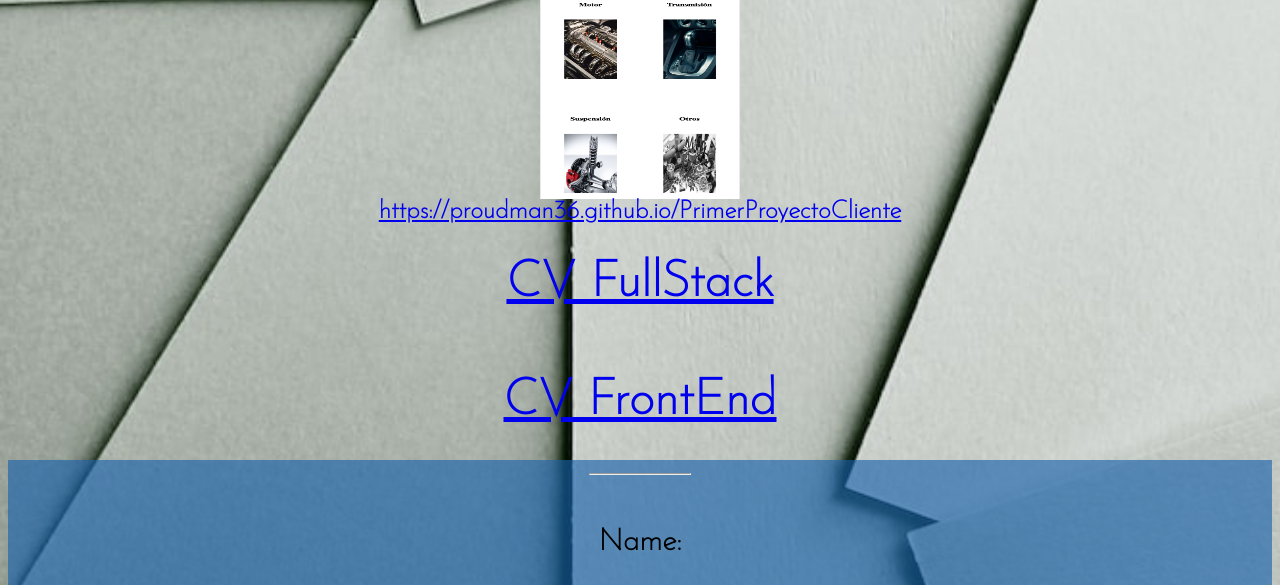
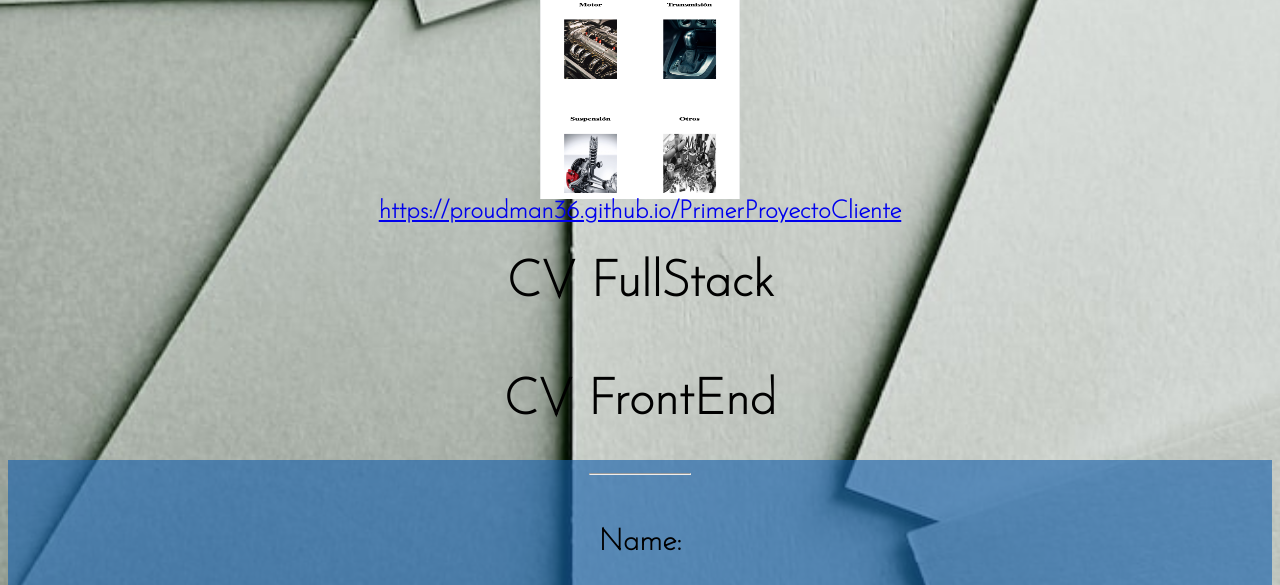
Before and after one commit to proudman36/Portfolio, a Django app: page / in a window 1280 px wide. Shown: the part 1849-2434 px from the top of the page. Run offline with Django 4.2, Linux system fonts and the light colour scheme; data comes from the database, SQL or seed files in the repository.

Commit message:
More corrections on the style

```diff
--- a/app_portfolio/static/styles.css
+++ b/app_portfolio/static/styles.css
@@ -93,6 +93,10 @@ input{
     align-items: center;
     justify-content: center;
 }
+.CV a{
+    text-decoration: none;
+    color: black;
+}
 @media screen and (max-width:900px){
     body{
         font-size: 15px;
```
